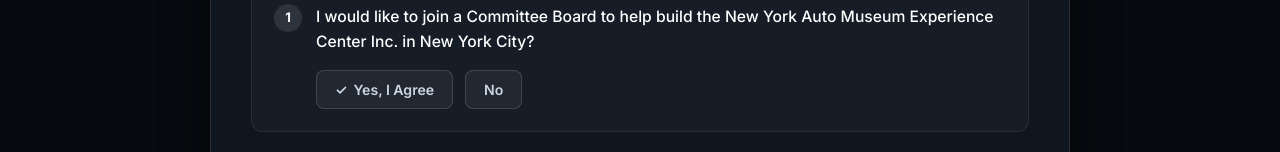
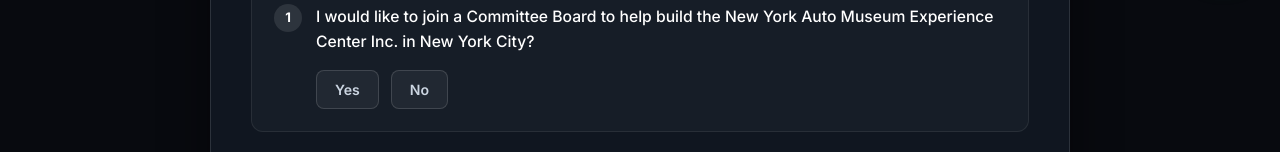
Before and after one commit to itsemranraj-ai/newyorkautoexperience-nextjs, a Next.js app: page /sign-up in a window 1280 px wide. Shown: the part 800-952 px from the top of the page. Built offline with nearby package versions, Linux system fonts and the light colour scheme.

Commit message:
style(sign-up): simplify qualification choice buttons to just Yes

```diff
--- a/src/components/SignUpFunnel.tsx
+++ b/src/components/SignUpFunnel.tsx
@@ -176,7 +176,7 @@
                 className={`prompt-choice-btn ${prompts.q1 === true ? 'active-yes' : ''}`}
                 onClick={() => handlePrompt('q1', true)}
               >
-                <span>✓</span> Yes, I Agree
+                Yes
               </button>
               <button
                 type="button"
@@ -219,7 +219,7 @@
                   className={`prompt-choice-btn ${prompts.q2 === true ? 'active-yes' : ''}`}
                   onClick={() => handlePrompt('q2', true)}
                 >
-                  <span>✓</span> Yes, I Understand &amp; Agree
+                  Yes
                 </button>
                 <button
                   type="button"
@@ -263,7 +263,7 @@
                   className={`prompt-choice-btn ${prompts.q3 === true ? 'active-yes' : ''}`}
                   onClick={() => handlePrompt('q3', true)}
                 >
-                  <span>✓</span> Yes, I Agree
+                  Yes
                 </button>
                 <button
                   type="button"
@@ -304,7 +304,7 @@
                   className={`prompt-choice-btn ${prompts.q4 === true ? 'active-yes' : ''}`}
                   onClick={() => handlePrompt('q4', true)}
                 >
-                  <span>✓</span> Yes, I Agree
+                  Yes
                 </button>
                 <button
                   type="button"
```
